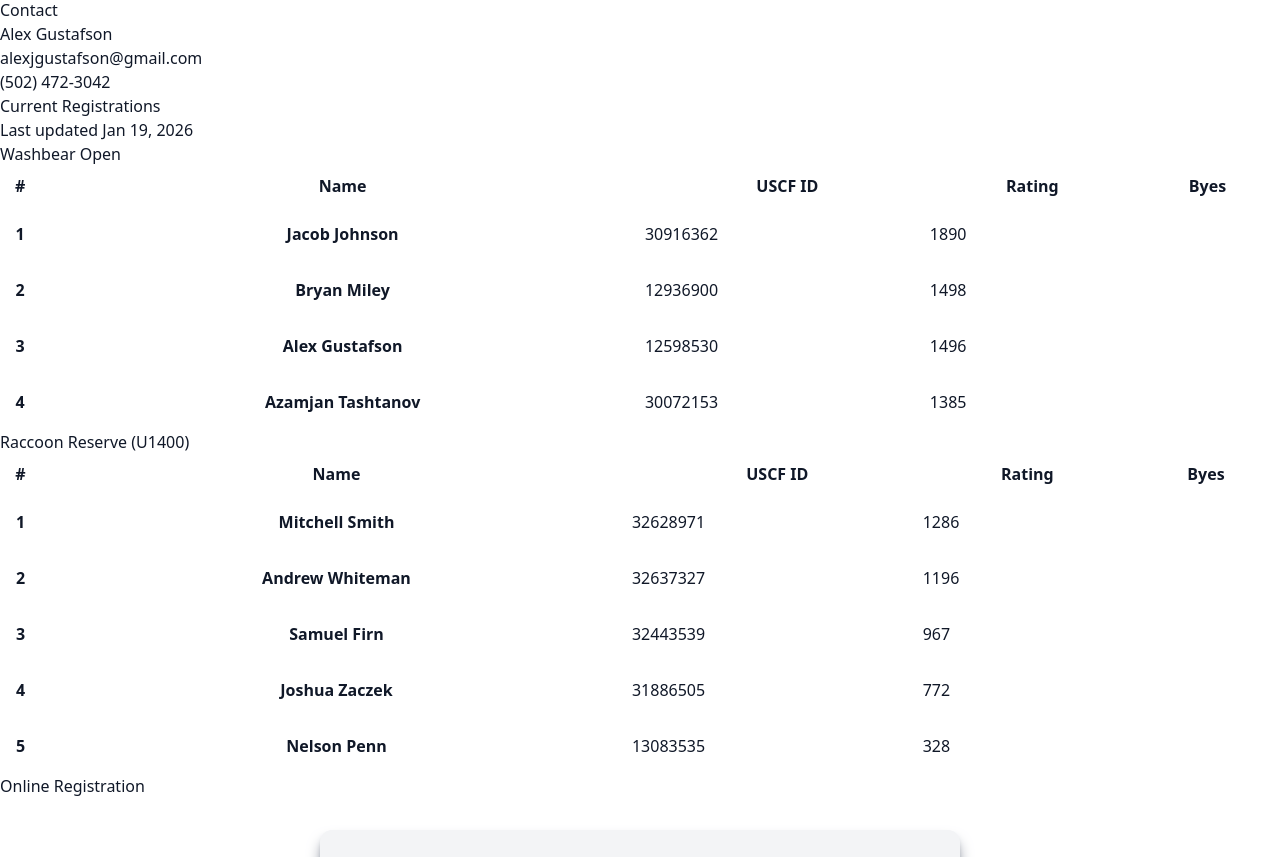
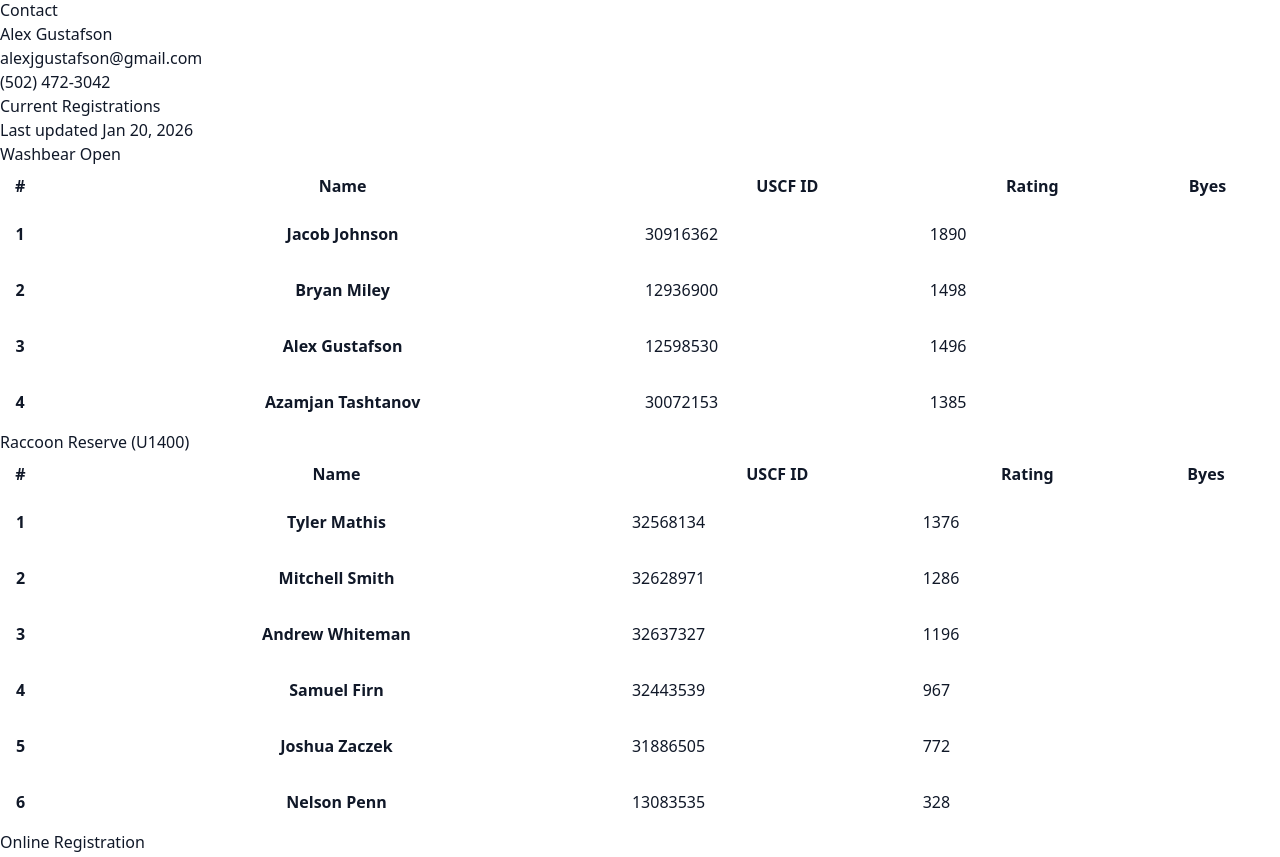
Before and after one commit to alexjgustafson/washbearchessclub, a website: page build_production/tournaments/trash-panda-throwdown-003/index.html in a window 1280 px wide. Shown: the part 2546-3403 px from the top of the page. Drawn offline with Linux system fonts and the light colour scheme; files that its build step writes are made by us from their sources; grey boxes are pictures that could not be loaded.

Commit message:
Build for deploy

```diff
--- a/build_production/tournaments/trash-panda-throwdown-003/index.html
+++ b/build_production/tournaments/trash-panda-throwdown-003/index.html
@@ -145,7 +145,7 @@
     </ul>
 
     <h2>Current Registrations</h2>
-    <p>Last updated Jan 19, 2026</p>
+    <p>Last updated Jan 20, 2026</p>
 
     <h3>Washbear Open</h3>
     <div class="relative overflow-x-auto">
@@ -275,6 +275,24 @@
                     1
                 </th>
                 <th scope="row" class="pl-1 pr-1 md:pr-2 py-4 font-medium text-gray-900 whitespace-nowrap dark:text-white">
+                    Tyler Mathis
+                </th>
+                <td class="px-2 py-4">
+                        <a href="https://ratings.uschess.org/player/32568134" target="_blank" rel="noopener noreferrer">32568134</a>                </td>
+                <td class="px-1 md:px-2 py-4 dark:text-white">
+                    1376
+                </td>
+
+                                    <td class="px-1 md:px-2 py-4 dark:text-white">
+
+                    </td>
+                            </tr>
+
+                        <tr class="border-b  dark:border-gray-700 border-gray-200 bg-gray-50 dark:bg-gray-600">
+                <th scope="row" class="px-1 py-4 font-medium text-gray-900 whitespace-nowrap dark:text-white">
+                    2
+                </th>
+                <th scope="row" class="pl-1 pr-1 md:pr-2 py-4 font-medium text-gray-900 whitespace-nowrap dark:text-white">
                     Mitchell Smith
                 </th>
                 <td class="px-2 py-4">
@@ -288,9 +306,9 @@
                     </td>
                             </tr>
 
-                        <tr class="border-b  dark:border-gray-700 border-gray-200 bg-gray-50 dark:bg-gray-600">
+                        <tr class="border-b  dark:border-gray-700 border-gray-200 bg-white dark:bg-gray-800">
                 <th scope="row" class="px-1 py-4 font-medium text-gray-900 whitespace-nowrap dark:text-white">
-                    2
+                    3
                 </th>
                 <th scope="row" class="pl-1 pr-1 md:pr-2 py-4 font-medium text-gray-900 whitespace-nowrap dark:text-white">
                     Andrew Whiteman
@@ -306,9 +324,9 @@
                     </td>
                             </tr>
 
-                        <tr class="border-b  dark:border-gray-700 border-gray-200 bg-white dark:bg-gray-800">
+                        <tr class="border-b  dark:border-gray-700 border-gray-200 bg-gray-50 dark:bg-gray-600">
                 <th scope="row" class="px-1 py-4 font-medium text-gray-900 whitespace-nowrap dark:text-white">
-                    3
+                    4
                 </th>
                 <th scope="row" class="pl-1 pr-1 md:pr-2 py-4 font-medium text-gray-900 whitespace-nowrap dark:text-white">
                     Samuel Firn
@@ -324,9 +342,9 @@
                     </td>
                             </tr>
 
-                        <tr class="border-b  dark:border-gray-700 border-gray-200 bg-gray-50 dark:bg-gray-600">
+                        <tr class="border-b  dark:border-gray-700 border-gray-200 bg-white dark:bg-gray-800">
                 <th scope="row" class="px-1 py-4 font-medium text-gray-900 whitespace-nowrap dark:text-white">
-                    4
+                    5
                 </th>
                 <th scope="row" class="pl-1 pr-1 md:pr-2 py-4 font-medium text-gray-900 whitespace-nowrap dark:text-white">
                     Joshua Zaczek
@@ -342,9 +360,9 @@
                     </td>
                             </tr>
 
-                        <tr class="border-b  dark:border-gray-700 border-gray-200 bg-white dark:bg-gray-800">
+                        <tr class="border-b  dark:border-gray-700 border-gray-200 bg-gray-50 dark:bg-gray-600">
                 <th scope="row" class="px-1 py-4 font-medium text-gray-900 whitespace-nowrap dark:text-white">
-                    5
+                    6
                 </th>
                 <th scope="row" class="pl-1 pr-1 md:pr-2 py-4 font-medium text-gray-900 whitespace-nowrap dark:text-white">
                     Nelson Penn
```
